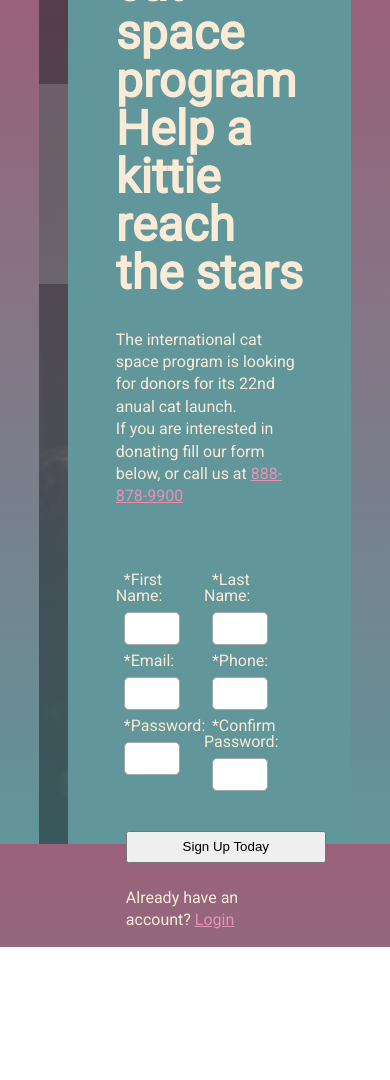
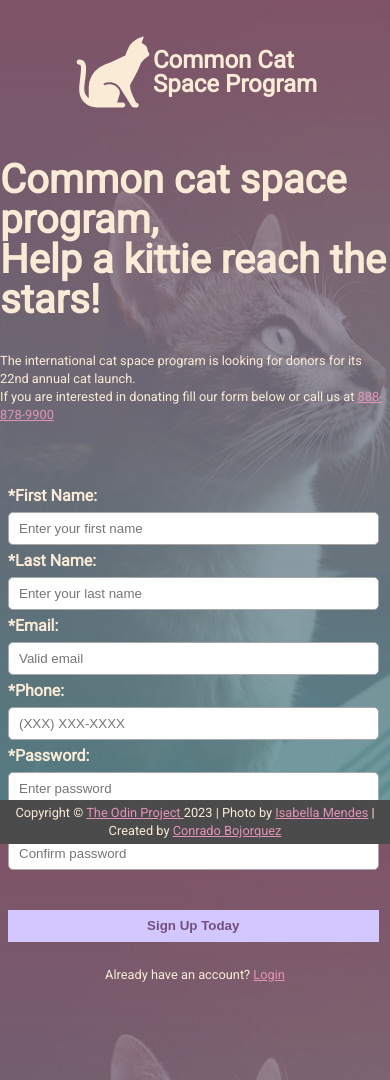
Before and after one commit to bojorquezc/odin_signup_form, a plain HTML site: page index.html in a window 390 px wide. Before the commit the page ends 947 px from the top, so only its background shows below. Drawn offline with Linux system fonts and the light colour scheme.

Commit message:
Complete sign up form

```diff
--- a/index.html
+++ b/index.html
@@ -15,58 +15,70 @@
     <section class="main_container">
 
         <div class="first_column">
-            <div class="logo_container">
-            </div>
+            <img src="./assets/cream_cat.svg" alt="cream cat">
+            <h2>Common Cat<br>Space Program</h2>
+        </div>
+
+        <div class="first_row_mobile">
+            <img src="./assets/cream_cat.svg" alt="cream cat">
+            <h2>Common Cat<br>Space Program</h2>
         </div>
 
         <div class="second_column">
             <div class="form_title">
-                <h1>Common cat space program<br>Help a kittie reach the stars</h1>
-                <p>The international cat space program is looking for donors for its 22nd anual cat launch. <br>If you
-                    are interested in donating fill our form below, or call us at <a
+                <h1>Common cat space program,<br>Help a kittie reach the stars!</h1>
+                <p>The international cat space program is looking for donors for its 22nd annual cat launch. <br>If you
+                    are interested in donating fill our form below or call us at <a
                         href="tel:888-878-9900">888-878-9900</a></p>
             </div>
 
-            <form id="signup_form" class="signup_form" action="#" method="post">
+            <form id="signup_form" class="signup_form" action="https://httpbin.org/post" method="post">
                 <div class="form_column1">
                     <div>
                         <label for="first_name">*First Name:</label>
-                        <input type="text" id="first_name" required>
+                        <input type="text" id="first_name" placeholder="Enter your first name" required>
+                    </div>
+                    <div>
+                        <label for="last_name">*Last Name:</label>
+                        <input type="text" id="last_name" placeholder="Enter your last name" required>
                     </div>
                     <div>
                         <label for="email">*Email:</label>
-                        <input type="email" id="email" required>
-                    </div>
-                    <div>
-                        <label for="password">*Password:</label>
-                        <input type="password" id="password" required>
+                        <input type="email" id="email" placeholder="Valid email" required>
                     </div>
                 </div>
                 <div class="form_column2">
                     <div>
-                        <label for="last_name">*Last Name:</label>
-                        <input type="text" id="last_name" required>
+                        <label for="phone">*Phone:</label>
+                        <input type="tel" id="phone" pattern="^\(?([0-9]{3})\)?[-.●]?([0-9]{3})[-.●]?([0-9]{4})$"
+                            placeholder="(XXX) XXX-XXXX" required>
                     </div>
-
                     <div>
-                        <label for="phone">*Phone:</label>
-                        <input type="tel" id="phone" required>
+                        <label for="password">*Password:</label>
+                        <input type="password" id="password" pattern="(?=.*\d)(?=.*[a-z])(?=.*[A-Z]).{6,}"
+                            title="Must contain at least one number, one uppercase letter, one lowercase letter, and at least 6 or more characters"
+                            placeholder="Enter password" required>
                     </div>
                     <div>
                         <label for="confirm_password">*Confirm Password:</label>
-                        <input type="password" id="confirm_password" required>
+                        <input type="password" id="confirm_password" pattern="(?=.*\d)(?=.*[a-z])(?=.*[A-Z]).{6,}"
+                            title="Must contain at least one number, one uppercase letter, one lowercase letter, and at least 6 or more characters"
+                            placeholder="Confirm password" required>
                     </div>
                 </div>
             </form>
             <div class="submit_section">
-                <button class="submit_form" type="submit" form="signup_form">Sign Up Today</button>
+                <button class="submit_form_btn" type="submit" form="signup_form">Sign Up Today</button>
                 <p>Already have an account? <span><a href="#">Login</a></span></p>
             </div>
         </div>
-
     </section>
+    <footer>
+        <p>Copyright © <a href="https://www.theodinproject.com/">The Odin Project </a>
+            <script>document.write(new Date().getFullYear())</script> | Photo by <a href="https://www.pexels.com/photo/close-up-photography-of-cat-979003/">Isabella Mendes</a> | Created by <a
+                href="https://github.com/bojorquezc">Conrado Bojorquez</a>
+        </p>
+    </footer>
 </body>
 
 </html>
-
-<!-- https://www.pexels.com/photo/close-up-photography-of-cat-979003/ -->
--- a/style.css
+++ b/style.css
@@ -62,6 +62,12 @@ h1 {
     padding: 1rem 0 1rem 0;
 }
 
+h2 {
+    font-size: 1.5rem;
+    font-weight: 600;
+    padding: 0.5rem 0 0.5rem 0;
+}
+
 p {
     line-height: 1.4;
     padding: 1rem 0 1rem 0;
@@ -84,26 +90,38 @@ input {
     box-sizing: border-box;
 }
 
+input:focus {
+    background-color:#d2c8ff;
+}
+
+
 label {
     padding: 8px;
+    font-weight: 600;
 }
 
 .first_column {
+    display: flex;
+    flex-direction: column;
+    align-items: center;
     width: 40%;
+    padding: 2rem;
     background-color: #414141;
     background-image: linear-gradient(rgb(154,97,122, 0.5), rgb(97, 150, 154, 0.5)), url("./assets/pexels_cat.jpeg");
     background-size: cover;
-
 }
 
+.first_row_mobile {
+    display: none;
+}
 
-.logo_container {
-    position: relative;
-    top: 10%;
-    background-color: rgb(216, 216, 216, 0.2);
-    width: 100%;
-    height: 200px;
+.first_column h2 {
+    text-align: center;
+}
 
+.first_column img {
+    width: 20%;
+    min-width: 100px;
 }
 
 .second_column {
@@ -120,7 +138,7 @@ label {
     flex-direction: row;
     background-color: #61969a;
     height: 100vh;
-    width: 80vw;
+    width: 100vw;
 }
 
 .signup_form {
@@ -151,9 +169,106 @@ label {
     padding: 0 0 0 10px;
 }
 
-.submit_form {
-    width: 200px;
+.submit_form_btn {
+    width: 245px;
     margin: 15px 0px 0px 8px;
     height: 2rem;
     margin: 2rem 0 0.5rem 0;
+    background-color: #d2c8ff;
+    color: #754e7e;
+    font-weight: 600;
+    border: none;
 }
+
+.submit_form_btn:hover {
+    background-color: #746f8f;
+    color: #faebd7;
+}
+
+.submit_form_btn:focus {
+    outline: 4px solid #faebd7;
+}
+
+footer {
+    position: fixed;
+    left: 0;
+    bottom: 0;
+    width: 100%;
+    text-align: center;
+    font-size: 12px;
+    padding: 2px 0 2px 0;
+    background-color: #4b4b4b;
+}
+
+footer p {
+    padding: 2px;
+}
+
+
+@media only screen and (max-width: 600px) {
+
+    body {
+        background-image: linear-gradient(rgb(154,97,122, 0.8), rgb(97, 150, 154, 0.8)), url("./assets/pexels_cat.jpeg");
+        background-size: cover;
+    }
+
+    h1 {
+        font-size: 2.5rem;
+        font-weight: 600;
+        padding: 1rem 0 1rem 0;
+    }
+
+    p {
+        font-size: 0.8rem;
+    }
+
+    .main_container {
+        display: block;
+        background-color: rgba(255, 255, 255, 0);
+    }
+
+    .first_column {
+        display: none;
+    }
+
+    .first_row_mobile {
+        display: flex;
+        flex-direction: row;
+        justify-content: center;
+        padding: 2rem 0 2rem 0;
+        align-items: center;
+        width: 100%;
+    }
+
+    .first_row_mobile img {
+        width: 15%;
+        min-width: 80px;
+    }
+
+    .second_column {
+        width: 100%;
+        padding: 0;
+    }
+
+    .form_column1 {
+        width: 95%;
+        padding: 0;
+    }
+
+    .form_column2 {
+        width: 95%;
+    }
+
+    .submit_form_btn {
+        width: 95%;
+        margin-left: 8px;
+    }
+
+    .submit_section {
+        padding: 0 0 5rem 0;
+    }
+
+    .submit_section p {
+        text-align: center;
+    }
+}
```
Also changed, not shown: assets/black_cat.svg (added), assets/cream_cat.svg (added), 1 other file.
